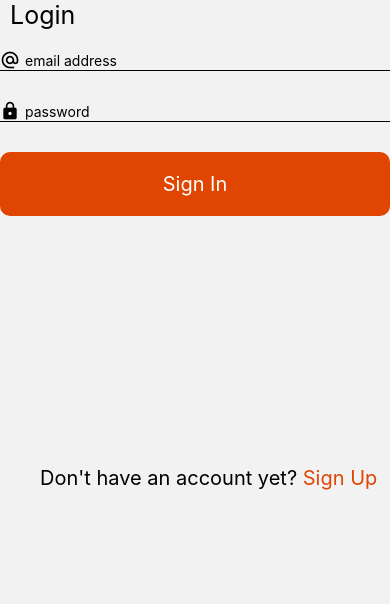
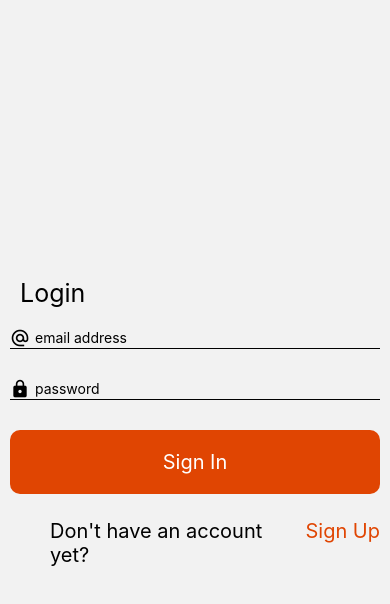
Before and after one commit to yoge1212/ScarletExchange-public, a React Native app in the folder app/: screen /LoginScreen in a window 390 px wide. Shown: the top 604 px of the page. Built offline with nearby package versions, Linux system fonts and the light colour scheme; no server answers.

Commit message:
Updated Login.js styles
Updated styles to fit the Figma mockup a little better

```diff
--- a/app/screens/LoginScreen.js
+++ b/app/screens/LoginScreen.js
@@ -27,7 +27,7 @@ const LoginScreen = () => {
                     console.log(JSON.stringify(doc.data()));
                     allProductData.push(doc.data());
                 }
-                console.log(allProductData)
+                console.log(allProductData);
                 navigation.navigate('HomeScreen', { allProductData: allProductData });
             }
         })
@@ -60,7 +60,8 @@ const LoginScreen = () => {
 
 
     return (
-        <SafeAreaView style={{flex:1, justifyContent: 'top'}}>
+        <SafeAreaView style={{flex:1, justifyContent: 'center'}}>
+            <View style = {{padding: 10}}>
                 <Text
                     style={{
                         fontSize: 25,
@@ -83,7 +84,7 @@ const LoginScreen = () => {
                 >
                     <Text style={{ textAlign: 'center', color: 'white', fontSize: 20 }}>Sign In</Text>
                 </TouchableOpacity>
-            <View style={{ flexDirection: 'row', marginTop: 250  }}>
+                <View style={{ flexDirection: 'row', marginTop: 25  }}>
                     <Text style={{ fontSize: 20, marginLeft: 40 }}>Don't have an account yet? </Text>
                     <TouchableOpacity
                         onPress={signUpHandler}
@@ -91,6 +92,7 @@ const LoginScreen = () => {
                         <Text style={{ textAlign: 'center', color: '#e04502', fontSize: 20 }}>Sign Up</Text>
                     </TouchableOpacity>
                 </View>
+            </View>
 
         </SafeAreaView>
     )
```
Lines whose indentation alone changed are shown as unchanged.
